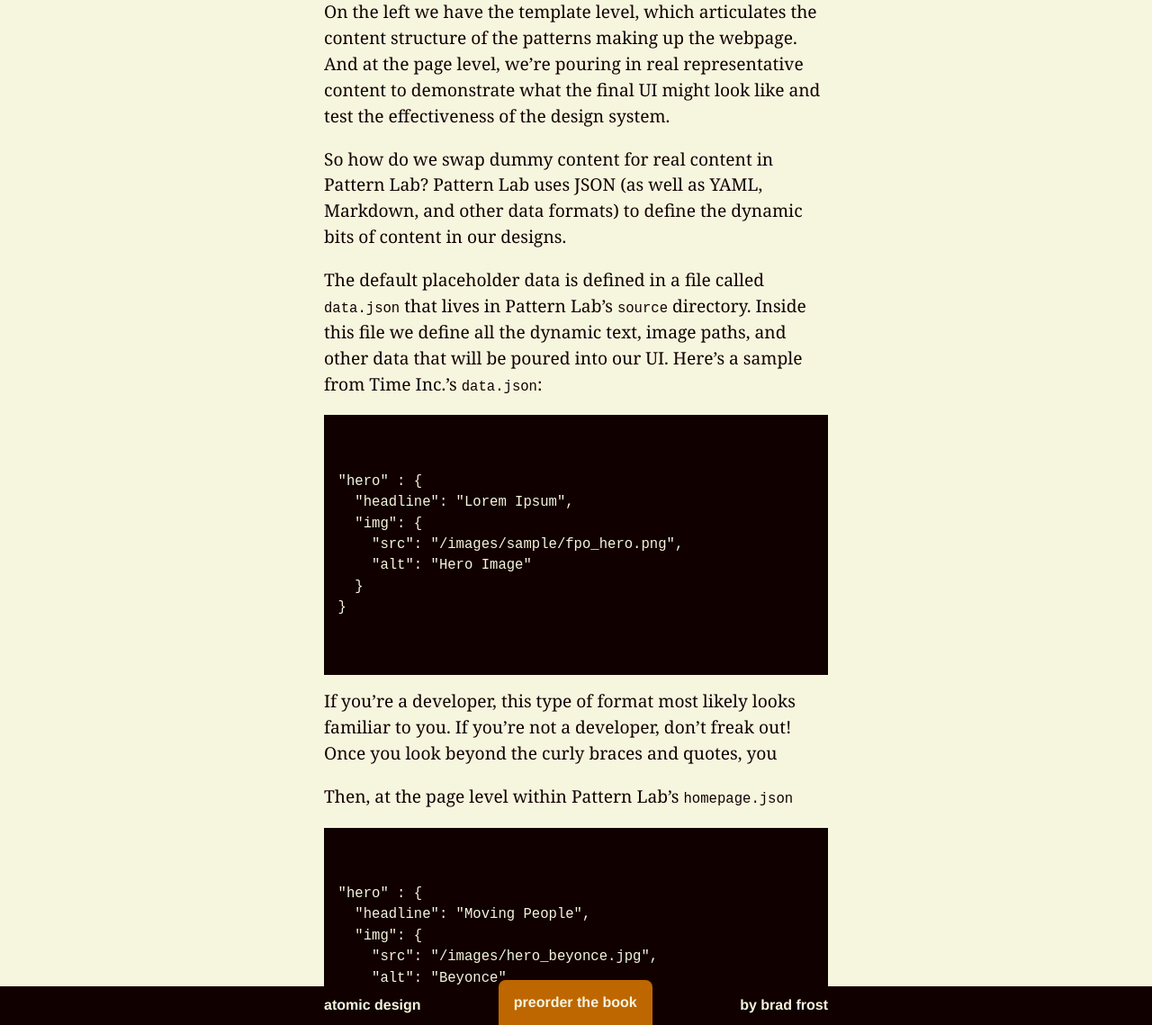
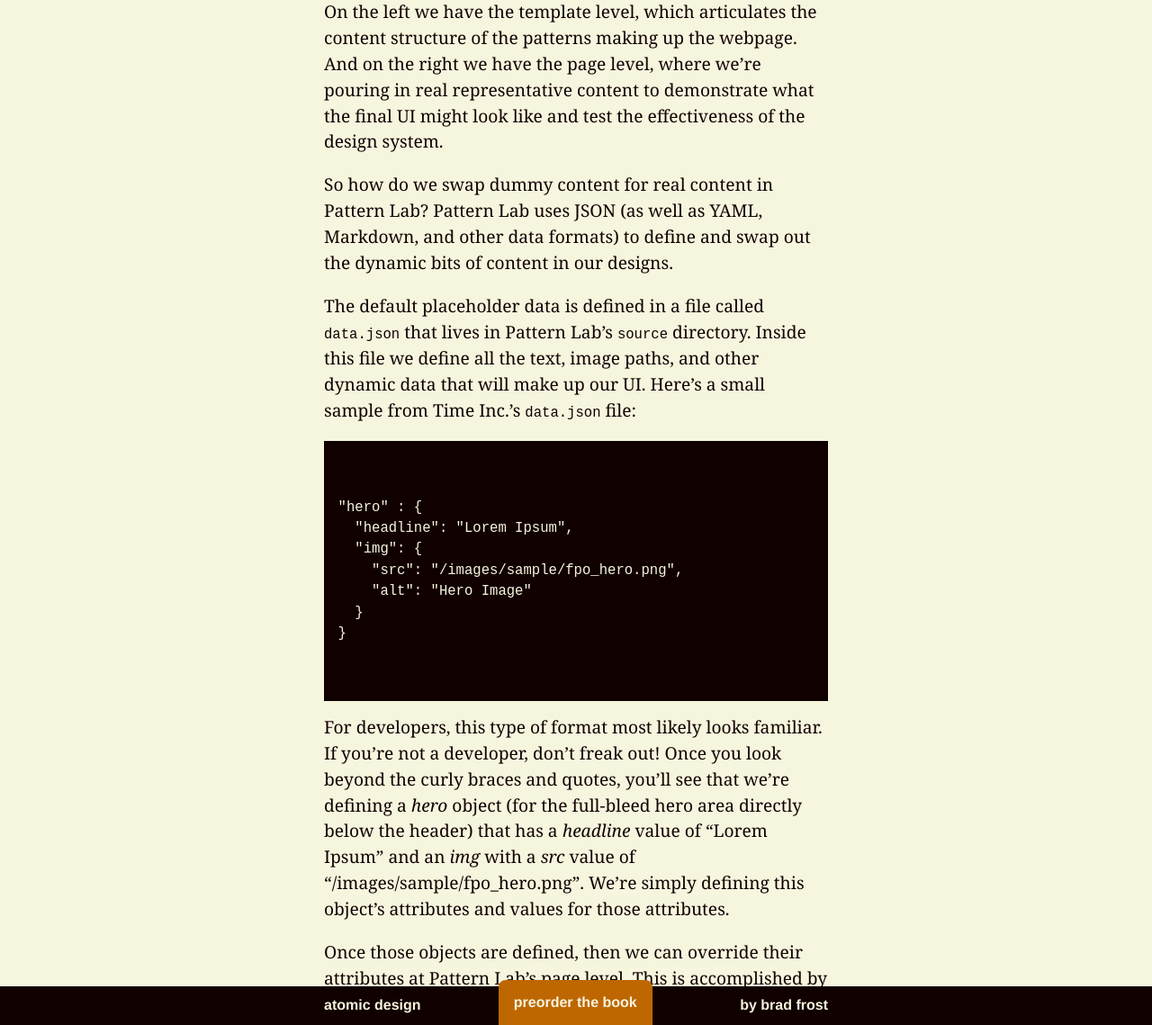
Before and after one commit to bradfrost/atomic-design, a Jekyll site: the page built from chapter-3.md, in a window 1280 px wide and 1400 px high, scrolled down 17416 px. Shown: the part 261-1400 px from the top of the window at 90% size. Built offline with Jekyll 4.4.1, drawn with Linux system fonts in a browser that asks for light colours; some of the changed text lies outside the part shown.

Commit message:
Chapter 3 draft
Dynamic data section

```diff
--- a/chapter-3.md
+++ b/chapter-3.md
@@ -144,9 +144,9 @@ So how does this look in code? As you might expect, it involves more includes!
     {{> molecules-hero }}
     {{/ hero }}
     \<section\>
-        {{# experience-hero }}
-        {{> molecules-hero-main }}
-        {{/ experience-hero }}
+        {{# experience-block }}
+        {{> molecules-block-main }}
+        {{/ experience-block }}
         {{# experience-feature }}
         {{> organisms-story-feature }}
         {{/ experience-feature }}
@@ -158,7 +158,7 @@ So how does this look in code? As you might expect, it involves more includes!
     \</section\>
     \<section\>
         {{# advertising }}
-        {{> molecules-hero-main }}
+        {{> molecules-block-main }}
         {{/ advertising }}
     \</section\>
     …
@@ -187,18 +187,18 @@ We're including `organisms-factoid` the same way as all the other patterns, but
 
 This Russian nesting doll approach to building UIs is simple but tremendously powerful. This structure allows designers and developers to keep patterns DRY saving time, effort, and money.  This approach also allows teams to build a final UI while simultaneously creating the underlying UI design system.  After all, the final interface is one instantiation of its underlying design system. Teams can also traverse between abstract and concrete, zeroing in on a particular pattern to fix bugs ("The header's broken!"), while also seeing how changes to small patterns affect the overall page layout.
 
-## A separation between structure and data
+## Working with dynamic data
 It's important to articulate the underlying content structure of UI patterns within the context of a pattern library. That's why we've been looking at dimension-displaying grayscale images and placeholder text containing character limits. But while this information is helpful for creative teams, grayscale images and lorem ipsum text are not what end users interact with on your actual site. We need a way to replace our default dummy content with real representative content in order to ensure our UI patterns match the reality of the content that lives inside them.
 
 To demonstrate how Pattern Lab dynamically swaps in real content into templates, let's take a look at a side-by-side comparison of Time Inc.'s homepage template and page levels:
 
 {% include figure.html src="../images/content/timeinc-template-page.png" caption="A side-by-side comparison of Time Inc.'s homepage template and page levels. The template articulates the content structure of the design system, while the page shows what the system looks like with real content poured into it." %}
 
-On the left we have the template level, which articulates the content structure of the patterns making up the webpage. And at the page level, we're pouring in real representative content to demonstrate what the final UI might look like and test the effectiveness of the design system.
+On the left we have the template level, which articulates the content structure of the patterns making up the webpage. And on the right we have the page level, where we're pouring in real representative content to demonstrate what the final UI might look like and test the effectiveness of the design system.
 
-So how do we swap dummy content for real content in Pattern Lab? Pattern Lab uses JSON (as well as YAML, Markdown, and other data formats) to define the dynamic bits of content in our designs.
+So how do we swap dummy content for real content in Pattern Lab? Pattern Lab uses JSON (as well as YAML, Markdown, and other data formats) to define and swap out the dynamic bits of content in our designs.
 
-The default placeholder data is defined in a file called `data.json` that lives in Pattern Lab's `source` directory. Inside this file we define all the dynamic text, image paths, and other data that will be poured into our UI. Here's a sample from Time Inc.'s `data.json`:
+The default placeholder data is defined in a file called `data.json` that lives in Pattern Lab's `source` directory. Inside this file we define all the text, image paths, and other dynamic data that will make up our UI. Here's a small sample from Time Inc.'s `data.json` file:
 
 <pre>
 <code>
@@ -214,9 +214,13 @@ The default placeholder data is defined in a file called `data.json` that lives
 </code>
 </pre>
 
-If you're a developer, this type of format most likely looks familiar to you. If you're not a developer, don't freak out! Once you look beyond the curly braces and quotes, you
+For developers, this type of format most likely looks familiar. If you're not a developer, don't freak out! Once you look beyond the curly braces and quotes, you'll see that we're defining a *hero* object (for the full-bleed hero area directly below the header) that has a *headline* value of "Lorem Ipsum" and an *img* with a *src* value of "/images/sample/fpo_hero.png". We're simply defining this object's attributes and values for those attributes.
 
-Then, at the page level within Pattern Lab's `homepage.json`
+Once those objects are defined, then we can override their attributes at Pattern Lab's page level. This is accomplished by creating a new JSON file that matches the page pattern name (for Time Inc.'s homepage, we'll call it `homepage.json`) inside the `pages` directory.
+
+{% include figure.html src="../images/content/timeinc-page-directory.png" caption="Inside the 'pages' directory we have the homepage pattern as well as a JSON file that matches the name of the pattern. This is where we'll override the default content with page-specific content." %}
+
+When we open up `homepage.json` we can override the placeholder data we established earlier. Here's what that might look like:
 
 <pre>
 <code>
@@ -232,11 +236,19 @@ Then, at the page level within Pattern Lab's `homepage.json`
 </code>
 </pre>
 
-- Allows designers, content people, and other non-developers to contribute to the living, breathing, prototype.
+By overriding the default data, the *hero* headline now reads "Moving People" instead of "Lorem Ipsum". And instead of pointing to a grayscale FPO (for placement only) hero image, we're now pointing to a picture of Beyoncè located at `"/images/hero_beyonce.jpg"`.
+
+This process of establishing defaults for dynamic data then replacing it with page-specific content continues for each section of the website. In addition to simply replacing strings, we can also dynamically set variables to `true` or `false`, loop through an array of items, and more.
+
+Approaching content in this dynamic way provides some very crucial benefits:
+
+- **We create a clear separation between structure and content**. A pattern's structure and its content very much influence each other, however resilient design systems strive to establish agnostic, flexible patterns that can contain a variety of content. Decoupling pattern structure and data allows us to keep things DRY (which again stands for Don't Repeat Yourself) and make changes to content without affecting the pattern structure. Likewise, we're able to make changes to a pattern without having to update every instance of that pattern simply because each instance contains different data. This separation results in huge savings in both time and effort.
+- **This approach creates an ad-hoc CMS**. Establishing `data.json` and page-specific content overrides serves as a sort of an ad-hoc content management system. Rather than
+- Allows designers, content people, and other non-developers to contribute to the living, breathing, prototype. As a front-end developer, I can't begin to count the amount of times I've been forced to fix typos, swap in a new image, and make other content-related
 - Serve as a blueprint for backend developers responsible for integrating the frontend into a CMS.
 
 ## Pattern variations with pseudo-patterns
-In addition to swapping out
+Replacing . Historically the visual designers have had a tendancy to
 - Different permissions. Homepage differences
 
 ### Viewport tools for flexible patterns
```
Also changed, not shown: images/content/timeinc-page-directory.png (added), 3 other files.
